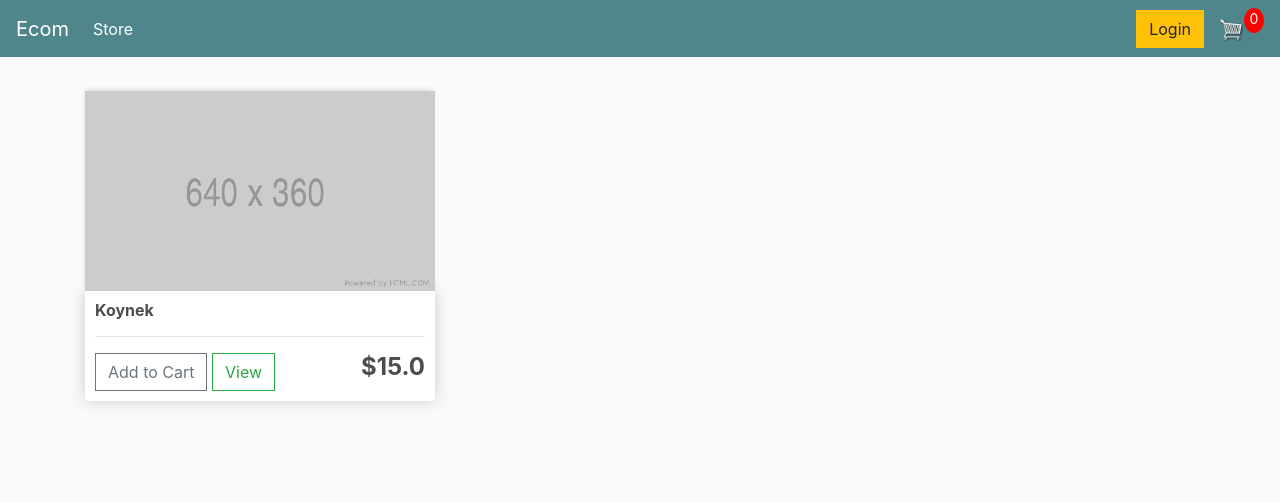
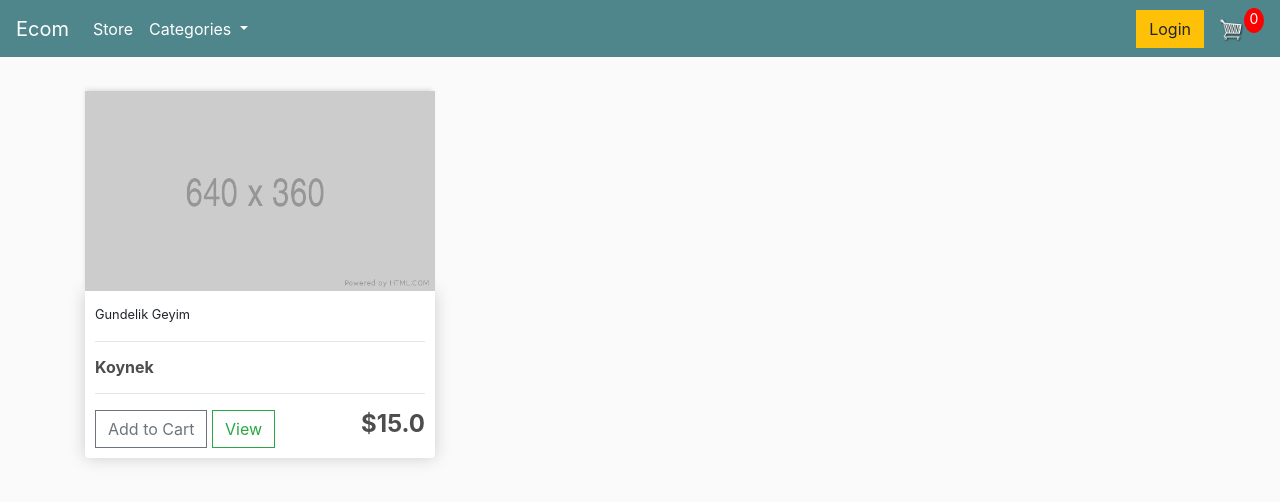
Before and after one commit to MustafayevMohammed/ecommerce, a Django app: page / in a window 1280 px wide. Shown: the top 502 px of the page. Run offline with Django 3.2, Linux system fonts and the light colour scheme; data comes from the database, SQL or seed files in the repository; both versions use the stored data as it was after the commit; some libraries are stand-ins or nearby versions.

Commit message:
version-1.3

```diff
--- /dev/null
+++ b/ecom/context_processors.py
@@ -0,0 +1,6 @@
+from store import models
+
+def context_for_all_templates(request):
+    return {
+        'categories': models.Category.objects.all()
+    }
--- a/ecom/settings.py
+++ b/ecom/settings.py
@@ -64,6 +64,7 @@ TEMPLATES = [
                 'django.template.context_processors.request',
                 'django.contrib.auth.context_processors.auth',
                 'django.contrib.messages.context_processors.messages',
+                'ecom.context_processors.context_for_all_templates',
             ],
         },
     },
--- a/store/admin.py
+++ b/store/admin.py
@@ -1,4 +1,5 @@
 from django.contrib import admin
+from django.db.models.deletion import CASCADE
 from .models import *
 # Register your models here.
 
@@ -7,3 +8,5 @@ admin.site.register(Product)
 admin.site.register(OrderItem)
 
 admin.site.register(Cart)
+
+admin.site.register(Category)
--- a/store/models.py
+++ b/store/models.py
@@ -4,12 +4,17 @@ from django.db.models.deletion import SET_DEFAULT
 
 # Create your models here.
 
+class Category(models.Model):
+    name = models.CharField(max_length=40,verbose_name="Adi:")
+
+    def __str__(self):
+        return self.name
 
 class Product(models.Model):
     title = models.CharField(max_length=75,verbose_name="Mehsulun adi:")
     description = models.TextField(verbose_name="Aciqlama")
     price = models.FloatField(verbose_name="Qiymet:")
-    # category = models.ForeignKey(Category,on_delete=models.PROTECT)
+    category = models.ForeignKey(Category,on_delete=models.PROTECT, default=None)
 
     def __str__(self):
         return self.title
--- a/templates/layout.html
+++ b/templates/layout.html
@@ -24,6 +24,19 @@
 	      <li class="nav-item active">
 	        <a class="nav-link" href="{% url 'store:store' %}">Store <span class="sr-only">(current)</span></a>
 	      </li>
+
+	 	  <li class="nav-item dropdown">
+			<a class="nav-link active dropdown-toggle" href="#" id="navbarDropdown" role="button" data-toggle="dropdown" aria-haspopup="true" aria-expanded="false">
+				Categories
+			</a>
+			<div class="dropdown-menu" aria-labelledby="navbarDropdown">
+				{% for category in categories  %}
+				<a class="dropdown-item" href="#">{{category.name}}</a>
+			<div class="dropdown-divider"></div>
+				<a class="dropdown-item" href="#">All Categories</a>
+				{% endfor %}
+			</div>
+      	</li>
 
 	    </ul>
 	    <div class="form-inline my-2 my-lg-0">
--- a/templates/store.html
+++ b/templates/store.html
@@ -9,6 +9,8 @@
 			<div class="col-lg-4">
 				<img class="thumbnail" src="{% static 'images/placeholder.png' %}">
 				<div class="box-element product">
+					<small>{{product.category}}</small>
+					<hr>
 					<h6><strong>{{product.title}}</strong></h6>
 					<hr>
 					<button  class="btn btn-outline-secondary add-btn">Add to Cart</button>
```
Also changed, not shown: templates/detail.html (+7 -3 lines), db.sqlite3, store/migrations/0002_auto_20211021_1458.py (added).
